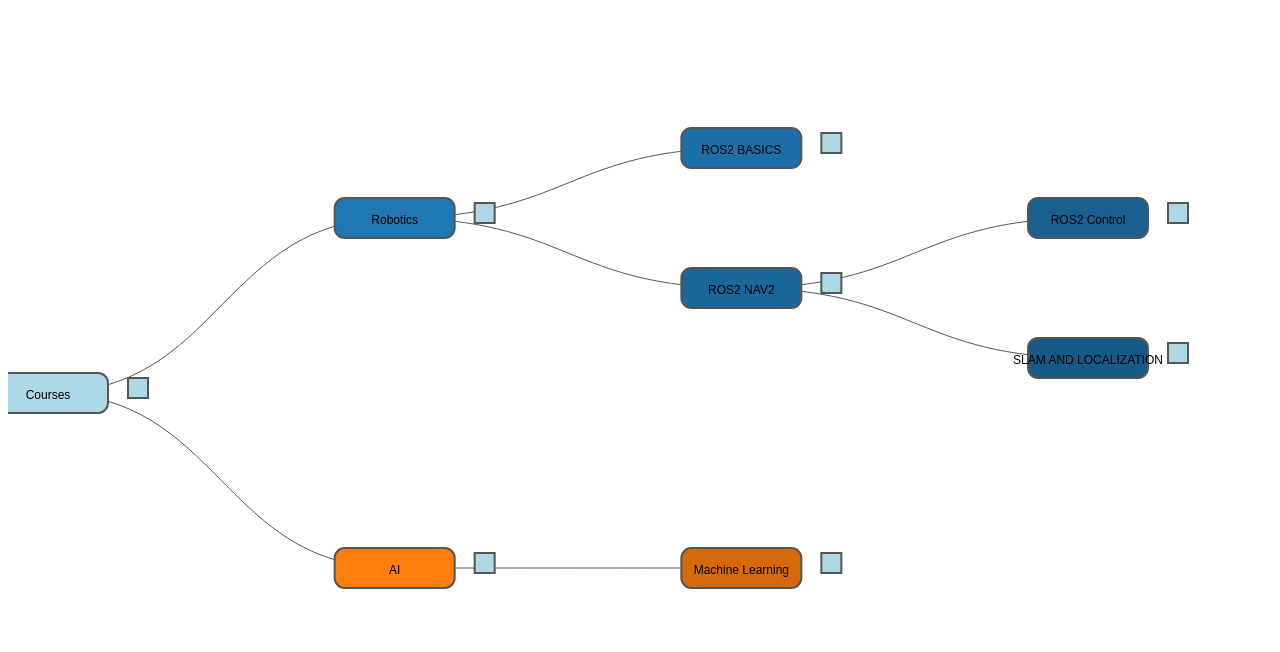
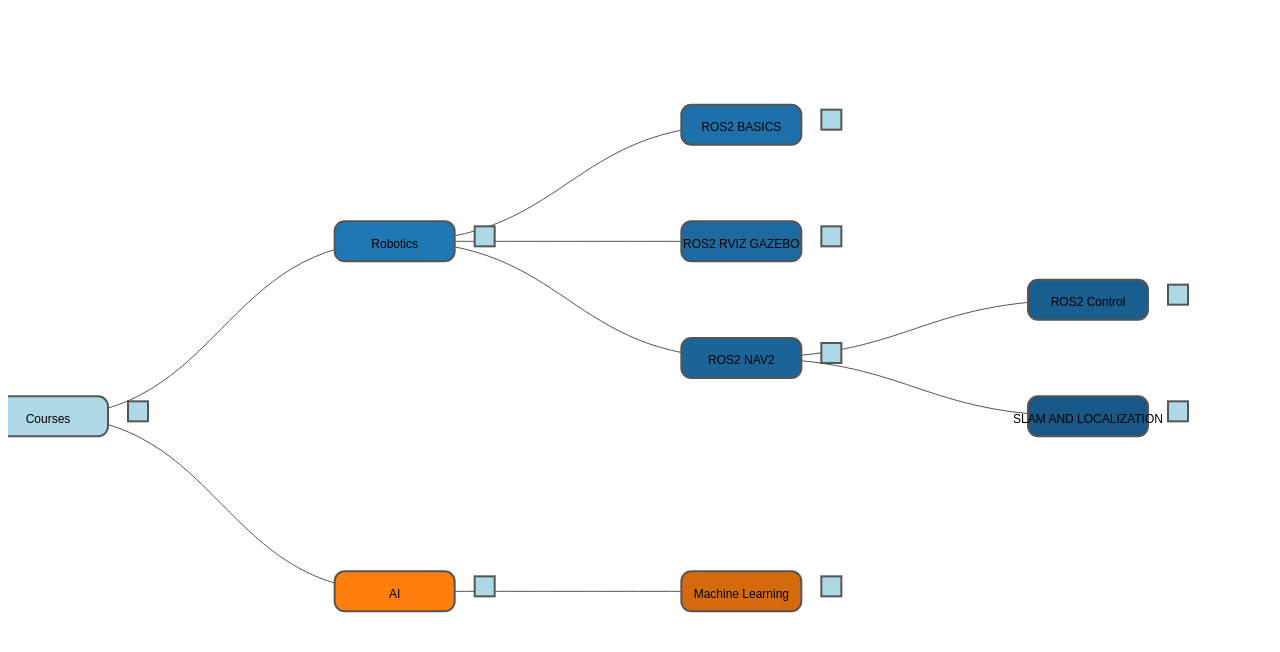
Before and after one commit to kirolossedra/StudyTree, a plain HTML site: page index.html in a window 1280 px wide. Drawn offline with nearby package versions, Linux system fonts and the light colour scheme.

Commit message:
Update index.html

```diff
--- a/index.html
+++ b/index.html
@@ -1,3 +1,4 @@
+
 <!DOCTYPE html>
 <html lang="en">
 <head>
@@ -46,11 +47,11 @@
                     name: "Robotics",
                     children: [
                         { name: "ROS2 BASICS" },
-                        { name: "ROS2 RVIZ GAZEBO",
-                        name: "ROS2 NAV2",
+                        { name: "ROS2 RVIZ GAZEBO"},
+                       { name: "ROS2 NAV2",
                          children: [
                         { name: "ROS2 Control" },
-                        { name: "SLAM AND LOCALIZATION",
+                        { name: "SLAM AND LOCALIZATION"
 
 
                         }
```
